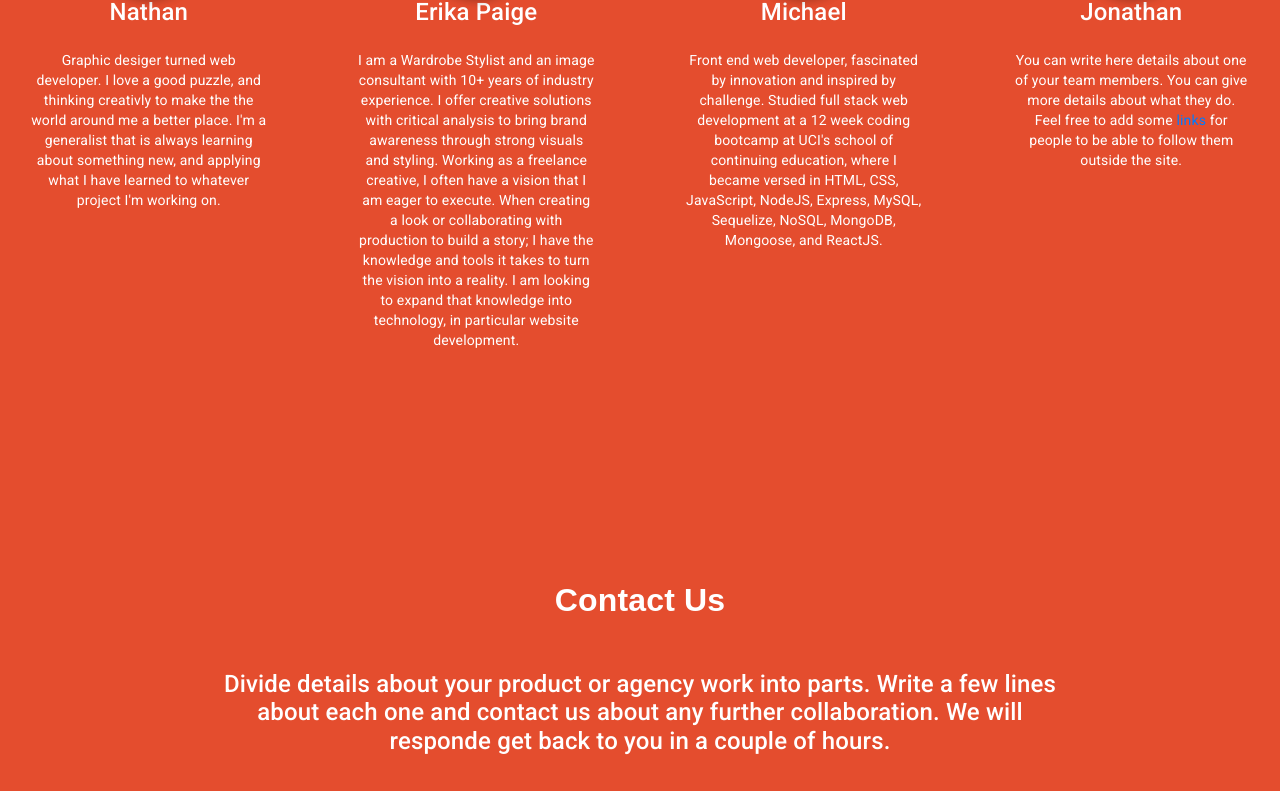
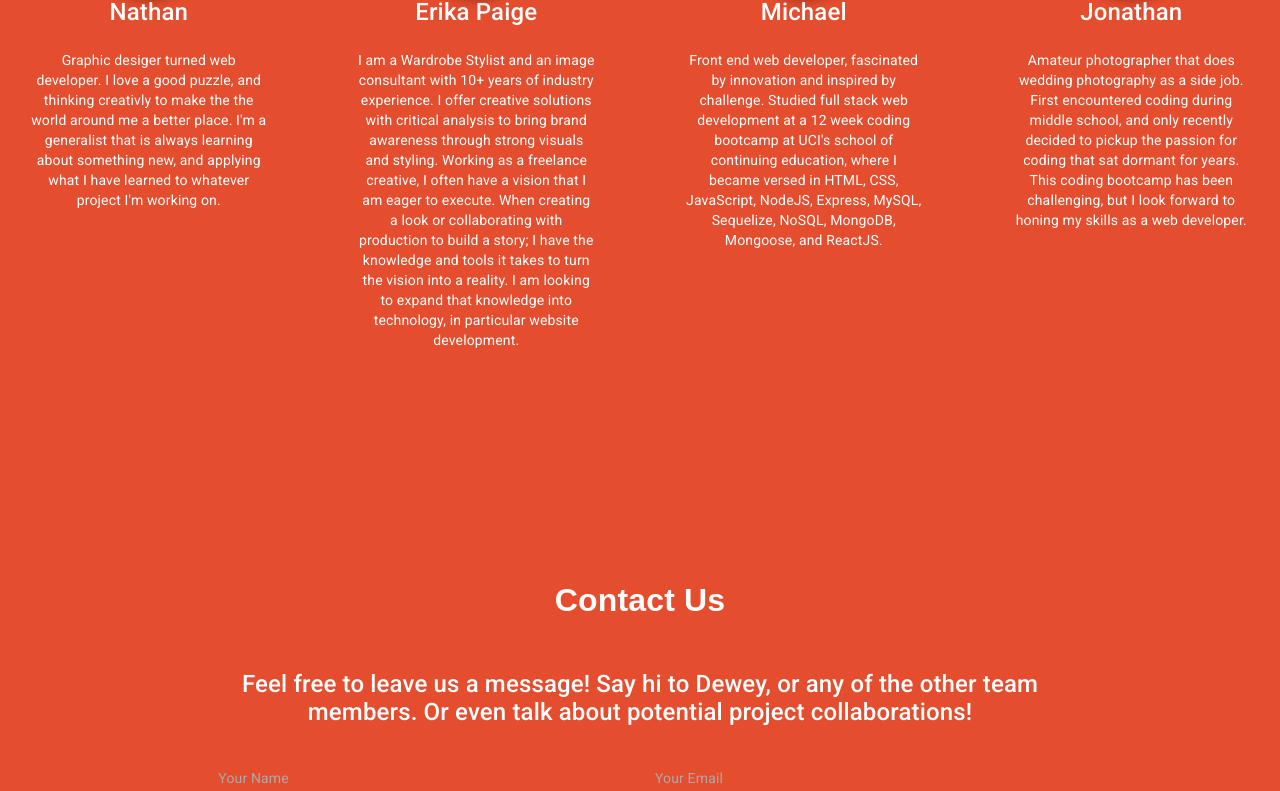
Before and after one commit to usrs/Dewey, a React (Create React App) app in the folder client/: page /AboutUs in a window 1280 px wide. Shown: the part 369-1160 px from the top of the page. Built offline with nearby package versions, Linux system fonts and the light colour scheme.

Commit message:
add more descriptions

```diff
--- a/client/src/components/ContactUS/ContactUS.js
+++ b/client/src/components/ContactUS/ContactUS.js
@@ -22,10 +22,7 @@ export default function WorkSection() {
         <GridItem cs={12} sm={12} md={8}>
           <h2 className={classes.title}>Contact Us</h2>
           <h4 className={classes.description}>
-            Divide details about your product or agency work into parts. Write a
-            few lines about each one and contact us about any further
-            collaboration. We will responde get back to you in a couple of
-            hours.
+            Feel free to leave us a message! Say hi to Dewey, or any of the other team members. Or even talk about potential project collaborations!
           </h4>
           <form>
             <GridContainer>
--- a/client/src/components/TeamMembers/Team.js
+++ b/client/src/components/TeamMembers/Team.js
@@ -138,10 +138,7 @@ export default function TeamSection() {
               </h4>
               <CardBody>
                 <p className={classes.description}>
-                  You can write here details about one of your team members. You
-                  can give more details about what they do. Feel free to add
-                  some <a href="#pablo">links</a> for people to be able to
-                  follow them outside the site.
+                  Amateur photographer that does wedding photography as a side job. First encountered coding during middle school, and only recently decided to pickup the passion for coding that sat dormant for years. This coding bootcamp has been challenging, but I look forward to honing my skills as a web developer.
                 </p>
               </CardBody>
               {/*
```
